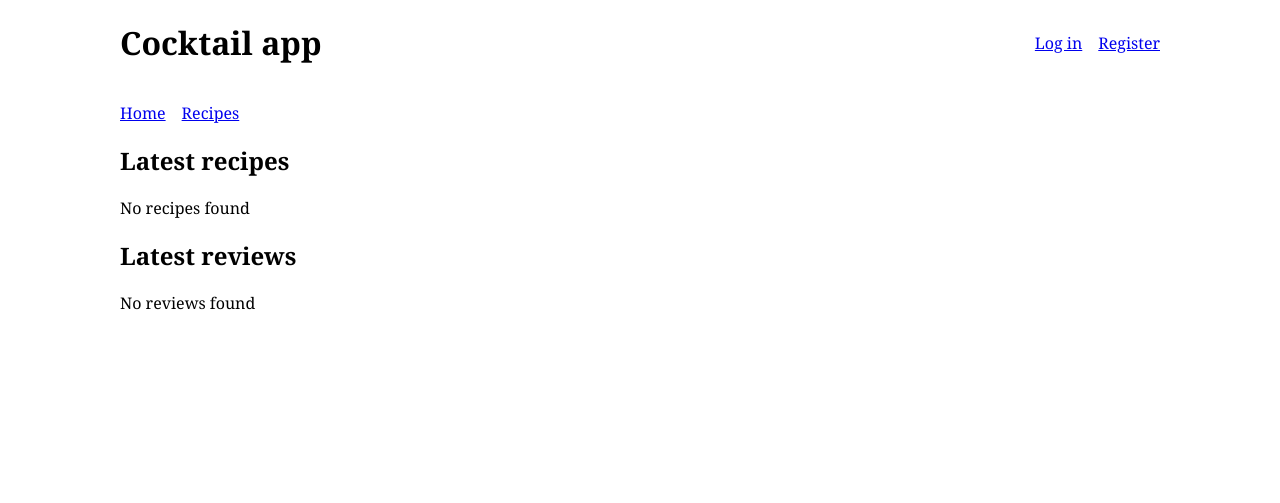
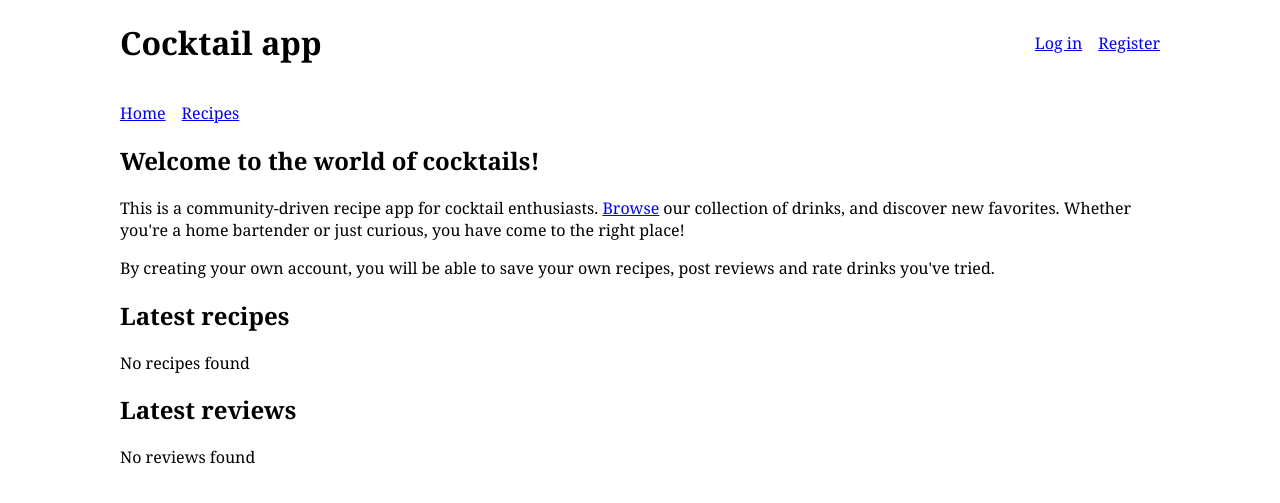
Before and after one commit to ARomppainen/cocktail-app, a Flask app: page / in a window 1280 px wide. Shown: the top 503 px of the page. Run offline with Flask 3, Linux system fonts and the light colour scheme; data that the repository does not hold is empty.

Commit message:
Add welcome article to home page

```diff
--- a/src/templates/index.html
+++ b/src/templates/index.html
@@ -1,6 +1,14 @@
 {% extends "layouts/base.html" %}
 {% import 'macros/recipe_details.html' as recipe_details %}
 {% block content %}
+<article>
+    <h2>Welcome to the world of cocktails!</h2>
+    <p>This is a community-driven recipe app for cocktail enthusiasts. <a href="/recipes">Browse</a> our collection of
+        drinks, and discover new favorites. Whether you're a home bartender or just curious, you have come to the right
+        place!</p>
+    <p>By creating your own account, you will be able to save your own recipes, post reviews and rate drinks you've
+        tried.</p>
+</article>
 <section>
     <h2>Latest recipes</h2>
     {% if recipes %}
```
